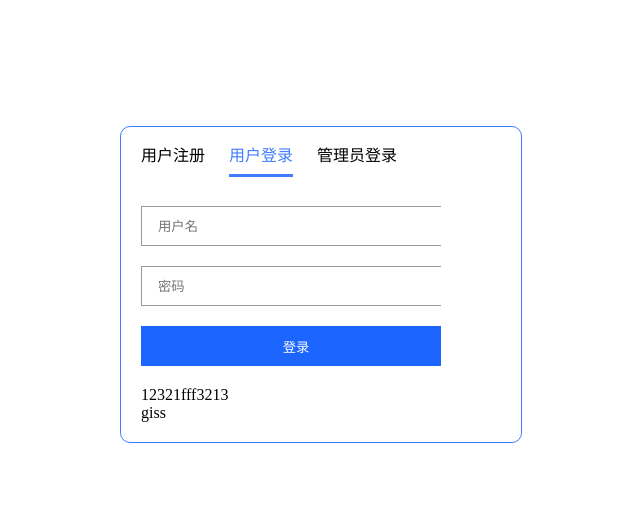
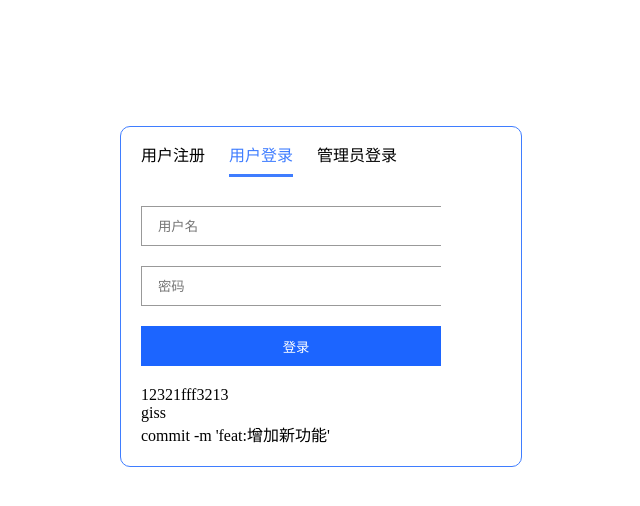
Before and after one commit to subzero-slammer/test, a plain HTML site: page login.html in a window 1280 px wide. Shown: the whole page, without its empty margins (319-959 px from the left). Drawn offline with Linux system fonts and the light colour scheme; files that its build step writes are made by us from their sources; files whose address does not match are found by name.

Commit message:
feat:增加新功能

```diff
--- a/login.html
+++ b/login.html
@@ -1,3 +1,10 @@
+<!--
+ * @Autor: CPB
+ * @Date: 2021-03-02 14:34:03
+ * @LastEditors: CPB
+ * @LastEditTime: 2021-03-02 14:38:45
+ * @Description:
+-->
 <!DOCTYPE html PUBLIC "-//W3C//DTD XHTML 1.0 Transitional//EN"
         "http://www.w3.org/TR/xhtml1/DTD/xhtml1-transitional.dtd">
 <html xmlns="http://www.w3.org/1999/xhtml">
@@ -53,6 +60,7 @@
 
             <div>12321fff3213</div>giss
             </div>
+            <div>commit -m 'feat:增加新功能'</div>
 
 
 
```
